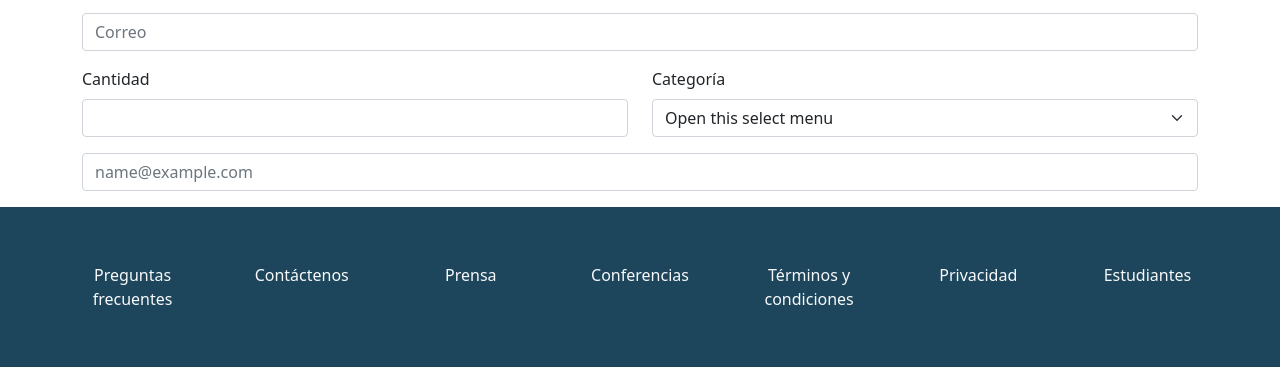
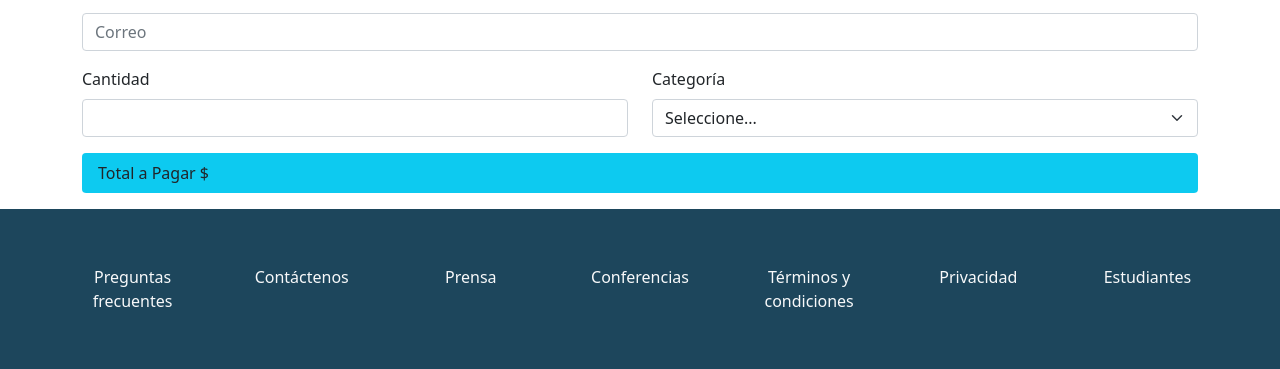
Before and after one commit to servitecbaires/servitecbaires.github.io, a plain HTML site: page tp-integrador/tickets.html in a window 1280 px wide. Shown: the part 571-940 px from the top of the page. Drawn offline with nearby package versions, Linux system fonts and the light colour scheme.

Commit message:
Update tickets.html

```diff
--- a/tp-integrador/tickets.html
+++ b/tp-integrador/tickets.html
@@ -103,15 +103,14 @@
       <div class="col-md-6 mb-3">
         <label class="form-label" for="categoria">Categoría</label>
   <select class="form-select" aria-label="Default select example">
-  <option selected="">Open this select menu</option>
-  <option value="1">One</option>
-  <option value="2">Two</option>
-  <option value="3">Three</option>
+  <option selected="">Seleccione...</option>
+  <option value="1">Estudiante</option>
+  <option value="2">Trainee</option>
+  <option value="3">Junior</option>
 </select>
       </div>
     <div class="col mb-3">
-        <label for="exampleFormControlInput1" class="visually-hidden">Email address</label>
-  <input type="email" class="form-control" id="exampleFormControlInput1" placeholder="name@example.com">
+  <div class="bg-info rounded py-2 px-3">Total a Pagar $<span id="total"></span></div>
       </div>
 
   </div></form>
```
